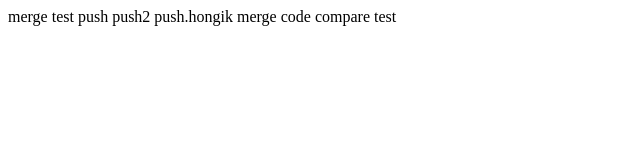
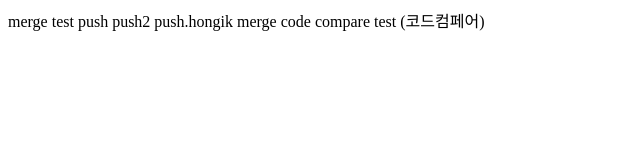
Before and after one commit to ahi200/hong, a plain HTML site: page index.html in a window 1280 px wide. Shown: the whole page, without its empty margins (0-640 px from the left). Drawn offline with Linux system fonts and the light colour scheme.

Commit message:
코드컴페어 파일

```diff
--- a/index.html
+++ b/index.html
@@ -6,5 +6,5 @@ merge test
 push
 push2
 push.hongik
-merge code compare test
+merge code compare test (코드컴페어)
 </html>
```
